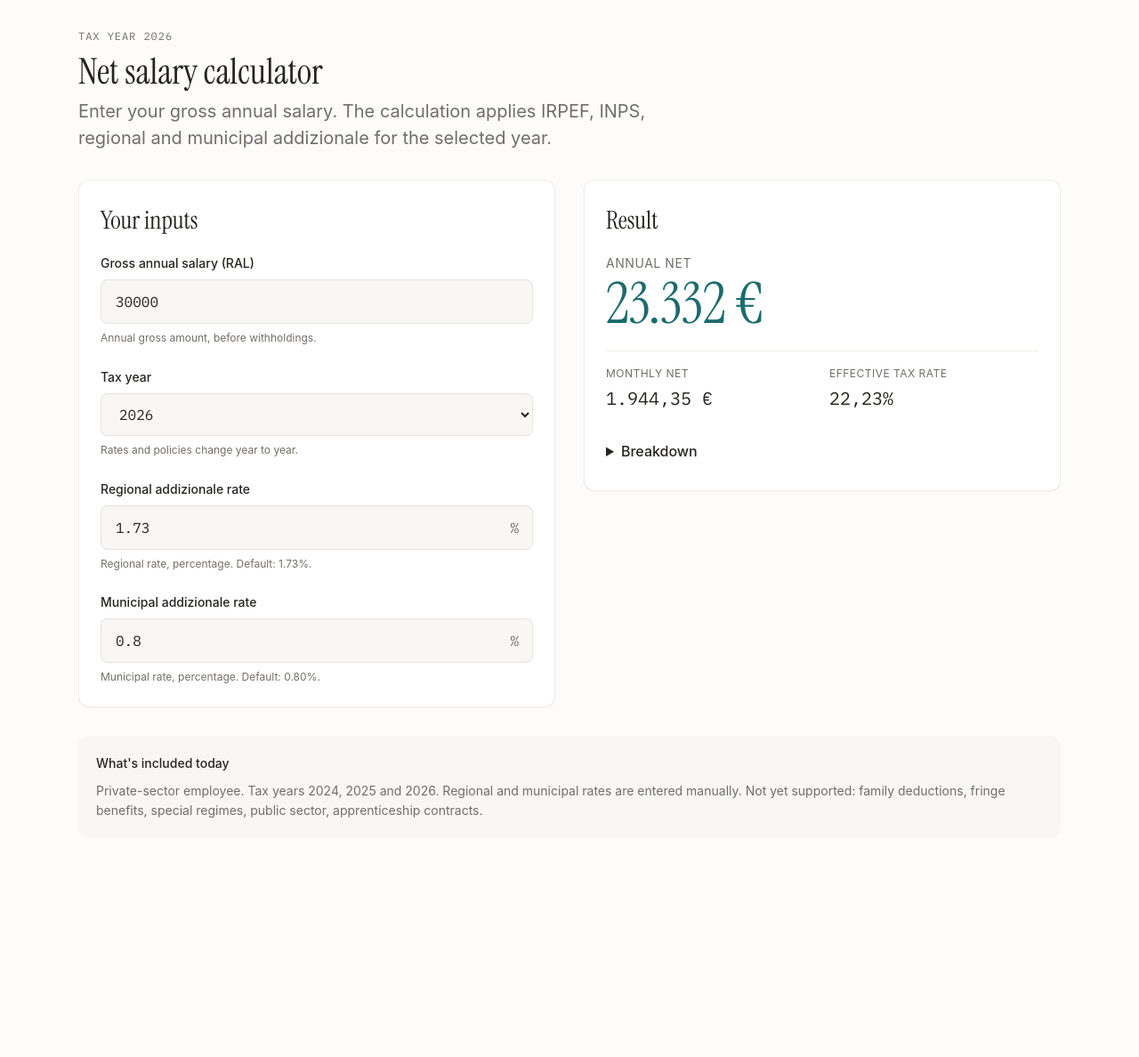
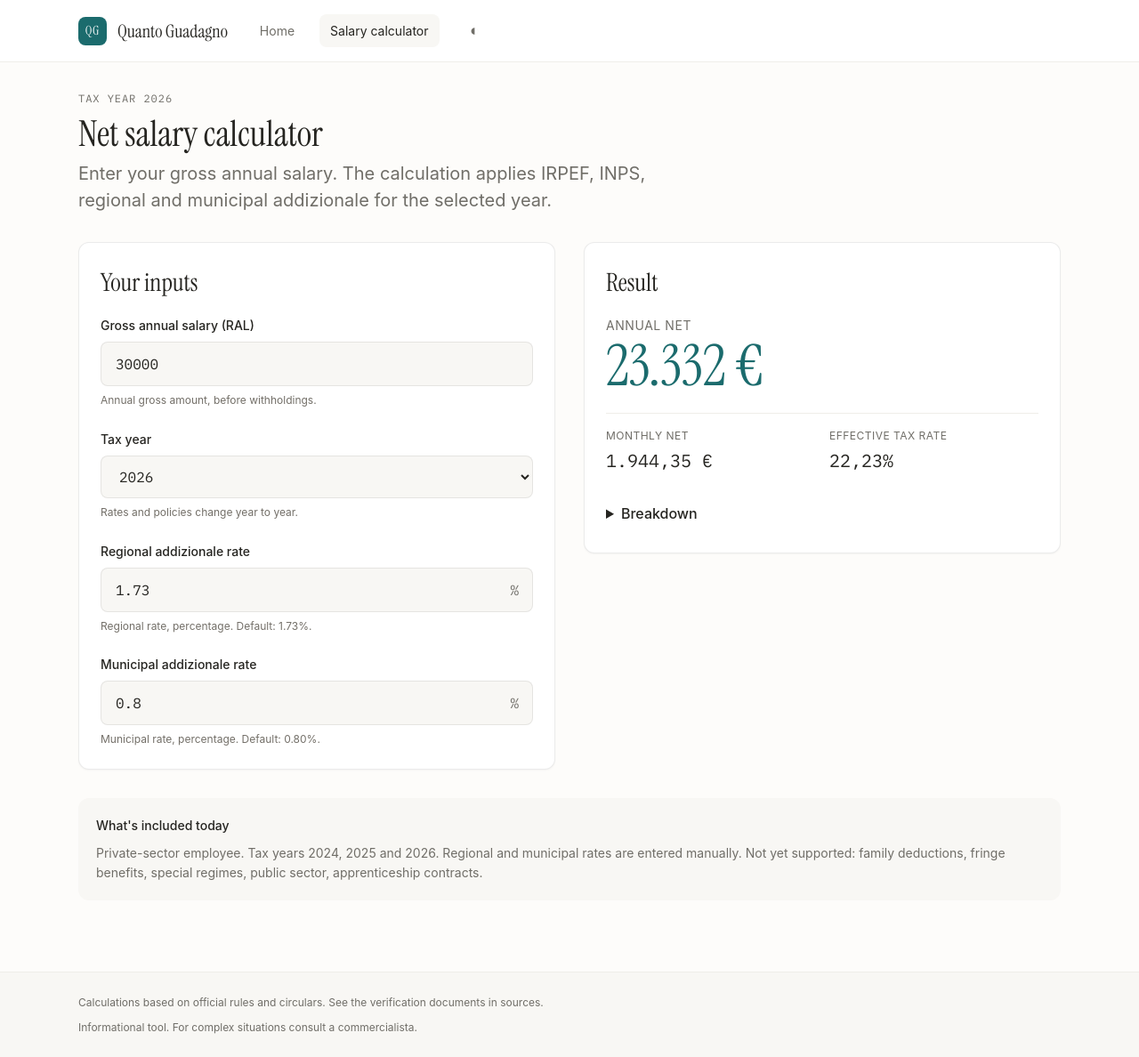
Before and after one commit to stefanovalloncini/quanto-guadagno, a React (Vite) app: page /calcola-stipendio in a window 1280 px wide. Shown: the whole page at 89% size. Before the commit the page ends 974 px from the top, so only its background shows below. Built offline with nearby package versions, Linux system fonts and the light colour scheme; a web font is replaced by a local one.

Commit message:
feat: site shell (header, nav, footer, theme toggle)
Co-authored-by: Stefano Valloncini <stefano@Stefanos-MacBook-Pro.local>

```diff
--- a/src/app/router.tsx
+++ b/src/app/router.tsx
@@ -1,17 +1,17 @@
 import { createBrowserRouter, Navigate, RouterProvider } from "react-router-dom";
 import { EmployeePage } from "@/ui/features/employee-calculator";
-import { SkipLink } from "@/ui/shared/SkipLink.tsx";
-
-const Root = () => (
-  <>
-    <SkipLink targetId="main" />
-    <EmployeePage />
-  </>
-);
+import { AppLayout } from "@/ui/shared/AppLayout.tsx";
 
 const router = createBrowserRouter([
+  {
+    path: "/calcola-stipendio",
+    element: (
+      <AppLayout>
+        <EmployeePage />
+      </AppLayout>
+    ),
+  },
   { path: "/", element: <Navigate to="/calcola-stipendio" replace /> },
-  { path: "/calcola-stipendio", element: <Root /> },
   { path: "*", element: <Navigate to="/calcola-stipendio" replace /> },
 ]);
 
--- a/src/ui/design-system/index.css
+++ b/src/ui/design-system/index.css
@@ -28,6 +28,125 @@
 
 .qg-skip-link:focus {
   top: 0;
+}
+
+.qg-app-shell {
+  display: flex;
+  flex-direction: column;
+  min-height: 100vh;
+}
+
+.qg-app-shell__content {
+  flex: 1 0 auto;
+}
+
+.qg-app-header {
+  border-bottom: 1px solid var(--rule-color);
+  background: var(--surface);
+}
+
+.qg-app-header__inner {
+  max-width: 72rem;
+  margin: 0 auto;
+  padding: var(--space-4) var(--space-6);
+  display: flex;
+  align-items: center;
+  gap: var(--space-6);
+}
+
+.qg-app-header__brand {
+  display: inline-flex;
+  align-items: center;
+  gap: var(--space-3);
+  text-decoration: none;
+  color: var(--text-primary);
+}
+
+.qg-app-header__brand-mark {
+  display: inline-flex;
+  align-items: center;
+  justify-content: center;
+  width: 2rem;
+  height: 2rem;
+  border-radius: var(--radius-sm);
+  background: var(--ui-accent);
+  color: var(--ui-white);
+  font-family: var(--font-display);
+  font-size: var(--text-label);
+  letter-spacing: 0.05em;
+}
+
+.qg-app-header__brand-name {
+  font-family: var(--font-display);
+  font-size: var(--text-subtitle);
+  color: var(--text-primary);
+}
+
+.qg-app-header__nav {
+  list-style: none;
+  margin: 0;
+  padding: 0;
+  display: flex;
+  gap: var(--space-4);
+  margin-left: auto;
+}
+
+.qg-app-header__link {
+  display: inline-block;
+  padding: var(--space-2) var(--space-3);
+  text-decoration: none;
+  color: var(--text-secondary);
+  font-size: var(--text-label);
+  border-radius: var(--radius-sm);
+}
+
+.qg-app-header__link:hover {
+  color: var(--text-primary);
+  background: var(--surface-secondary);
+}
+
+.qg-app-header__link--active {
+  color: var(--text-primary);
+  background: var(--surface-secondary);
+}
+
+.qg-theme-toggle {
+  width: 2rem;
+  height: 2rem;
+  border-radius: var(--radius-full);
+  display: inline-flex;
+  align-items: center;
+  justify-content: center;
+  font-size: 1.1rem;
+  color: var(--text-secondary);
+}
+
+.qg-theme-toggle:hover {
+  background: var(--surface-secondary);
+  color: var(--text-primary);
+}
+
+.qg-app-footer {
+  border-top: 1px solid var(--rule-color);
+  background: var(--surface-secondary);
+  margin-top: var(--space-12);
+}
+
+.qg-app-footer__inner {
+  max-width: 72rem;
+  margin: 0 auto;
+  padding: var(--space-6);
+  display: flex;
+  flex-direction: column;
+  gap: var(--space-2);
+  font-size: var(--text-caption);
+  color: var(--text-secondary);
+  line-height: 1.6;
+}
+
+.qg-app-footer__attribution,
+.qg-app-footer__disclaimer {
+  margin: 0;
 }
 
 .qg-page {
--- a/src/ui/i18n/messages/en.ts
+++ b/src/ui/i18n/messages/en.ts
@@ -5,6 +5,17 @@ export const en: Record<MessageKey, string> = {
   "a11y.skipLink": "Skip to content",
   "error.boundary.title": "Something went wrong",
   "error.boundary.body": "Reload the page to try again.",
+
+  "nav.home": "Home",
+  "nav.employee": "Salary calculator",
+
+  "theme.toggle.label": "Switch to {mode} theme",
+  "theme.light": "light",
+  "theme.dark": "dark",
+
+  "footer.attribution":
+    "Calculations based on official rules and circulars. See the verification documents in sources.",
+  "footer.disclaimer": "Informational tool. For complex situations consult a commercialista.",
 
   "page.employee.title": "Net salary calculator",
   "page.employee.subtitle":
--- a/src/ui/i18n/messages/it.ts
+++ b/src/ui/i18n/messages/it.ts
@@ -3,6 +3,18 @@ export const it = {
   "a11y.skipLink": "Salta al contenuto",
   "error.boundary.title": "Qualcosa è andato storto",
   "error.boundary.body": "Ricarica la pagina per riprovare.",
+
+  "nav.home": "Home",
+  "nav.employee": "Calcolatore stipendio",
+
+  "theme.toggle.label": "Passa al tema {mode}",
+  "theme.light": "chiaro",
+  "theme.dark": "scuro",
+
+  "footer.attribution":
+    "Calcoli basati su norme e circolari ufficiali. Vedi i documenti di verifica nelle sorgenti.",
+  "footer.disclaimer":
+    "Strumento informativo. Per situazioni complesse rivolgersi a un commercialista.",
 
   "page.employee.title": "Calcolatore stipendio netto",
   "page.employee.subtitle":
--- /dev/null
+++ b/src/ui/shared/AppFooter.tsx
@@ -0,0 +1,16 @@
+import { FormattedMessage } from "react-intl";
+
+export function AppFooter() {
+  return (
+    <footer className="qg-app-footer">
+      <div className="qg-app-footer__inner">
+        <p className="qg-app-footer__attribution">
+          <FormattedMessage id="footer.attribution" />
+        </p>
+        <p className="qg-app-footer__disclaimer">
+          <FormattedMessage id="footer.disclaimer" />
+        </p>
+      </div>
+    </footer>
+  );
+}
--- /dev/null
+++ b/src/ui/shared/AppHeader.tsx
@@ -0,0 +1,49 @@
+import { FormattedMessage } from "react-intl";
+import { NavLink } from "react-router-dom";
+import { ThemeToggle } from "./ThemeToggle.tsx";
+
+interface NavEntry {
+  readonly to: string;
+  readonly id: string;
+  readonly available: boolean;
+}
+
+const navEntries: ReadonlyArray<NavEntry> = [
+  { to: "/", id: "nav.home", available: true },
+  { to: "/calcola-stipendio", id: "nav.employee", available: true },
+];
+
+export function AppHeader() {
+  return (
+    <header className="qg-app-header">
+      <div className="qg-app-header__inner">
+        <NavLink to="/" className="qg-app-header__brand">
+          <span className="qg-app-header__brand-mark">QG</span>
+          <span className="qg-app-header__brand-name">
+            <FormattedMessage id="app.title" />
+          </span>
+        </NavLink>
+        <nav aria-label="primary">
+          <ul className="qg-app-header__nav">
+            {navEntries.map((entry) => (
+              <li key={entry.to}>
+                <NavLink
+                  to={entry.to}
+                  className={({ isActive }) =>
+                    isActive
+                      ? "qg-app-header__link qg-app-header__link--active"
+                      : "qg-app-header__link"
+                  }
+                  end={entry.to === "/"}
+                >
+                  <FormattedMessage id={entry.id} />
+                </NavLink>
+              </li>
+            ))}
+          </ul>
+        </nav>
+        <ThemeToggle />
+      </div>
+    </header>
+  );
+}
--- /dev/null
+++ b/src/ui/shared/AppLayout.tsx
@@ -0,0 +1,15 @@
+import type { ReactNode } from "react";
+import { AppHeader } from "./AppHeader.tsx";
+import { AppFooter } from "./AppFooter.tsx";
+import { SkipLink } from "./SkipLink.tsx";
+
+export function AppLayout({ children }: { readonly children: ReactNode }) {
+  return (
+    <div className="qg-app-shell">
+      <SkipLink targetId="main" />
+      <AppHeader />
+      <div className="qg-app-shell__content">{children}</div>
+      <AppFooter />
+    </div>
+  );
+}
--- /dev/null
+++ b/src/ui/shared/ThemeToggle.tsx
@@ -0,0 +1,61 @@
+import { useEffect, useState } from "react";
+import { useIntl } from "react-intl";
+
+type Theme = "light" | "dark";
+
+const STORAGE_KEY = "qg.theme";
+
+const readStored = (): Theme | null => {
+  try {
+    const v = window.localStorage.getItem(STORAGE_KEY);
+    return v === "light" || v === "dark" ? v : null;
+  } catch {
+    return null;
+  }
+};
+
+const detect = (): Theme => {
+  const stored = readStored();
+  if (stored) return stored;
+  if (typeof window !== "undefined" && window.matchMedia("(prefers-color-scheme: dark)").matches) {
+    return "dark";
+  }
+  return "light";
+};
+
+const apply = (theme: Theme) => {
+  const root = document.documentElement;
+  root.classList.toggle("dark", theme === "dark");
+  root.dataset.theme = theme;
+};
+
+export function ThemeToggle() {
+  const [theme, setTheme] = useState<Theme>(detect);
+  const intl = useIntl();
+
+  useEffect(() => {
+    apply(theme);
+    try {
+      window.localStorage.setItem(STORAGE_KEY, theme);
+    } catch {
+      // ignore quota or privacy mode
+    }
+  }, [theme]);
+
+  const next: Theme = theme === "light" ? "dark" : "light";
+  const label = intl.formatMessage(
+    { id: "theme.toggle.label" },
+    { mode: intl.formatMessage({ id: theme === "light" ? "theme.dark" : "theme.light" }) },
+  );
+
+  return (
+    <button
+      type="button"
+      className="qg-theme-toggle"
+      aria-label={label}
+      onClick={() => setTheme(next)}
+    >
+      <span aria-hidden="true">{theme === "light" ? "◐" : "◑"}</span>
+    </button>
+  );
+}
```
